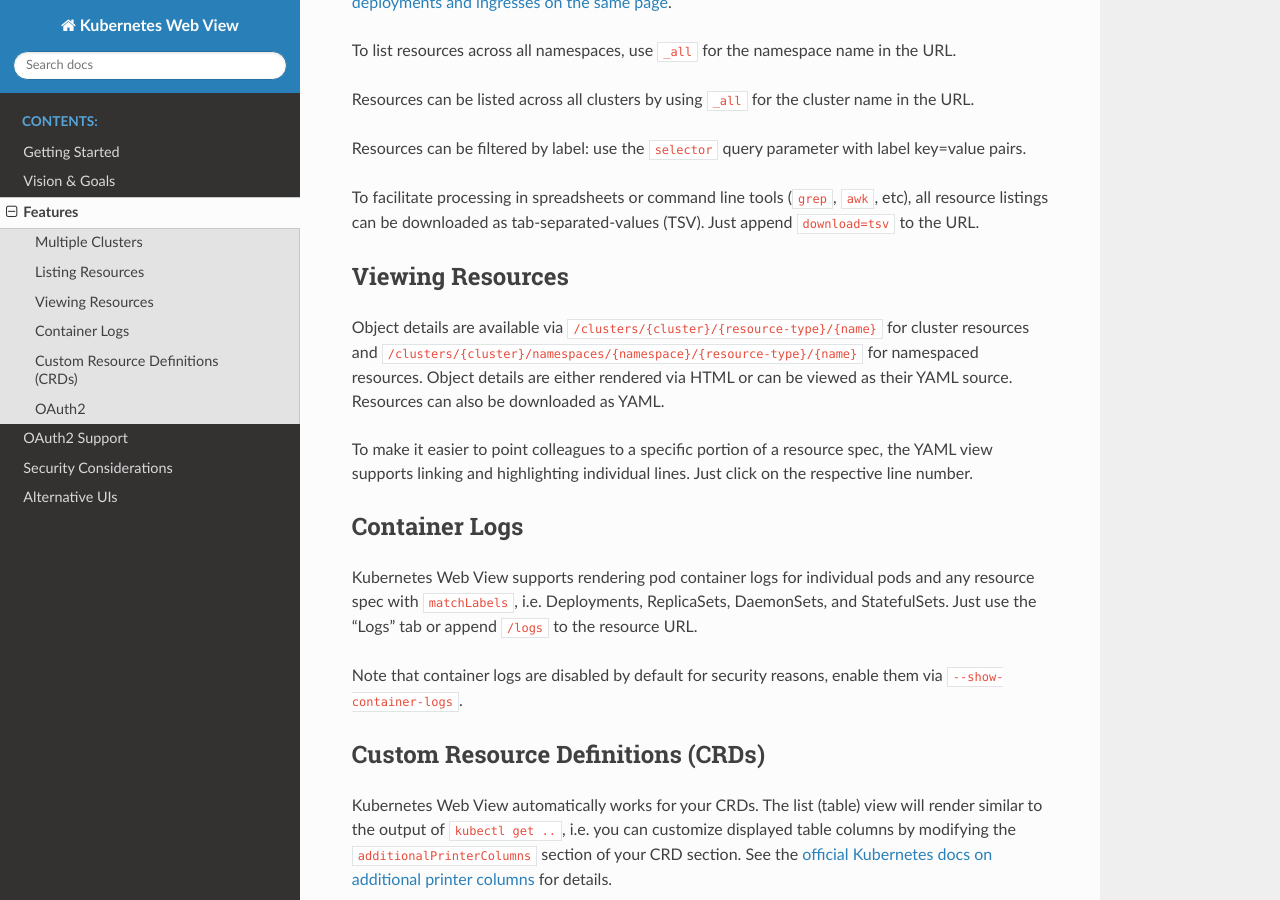
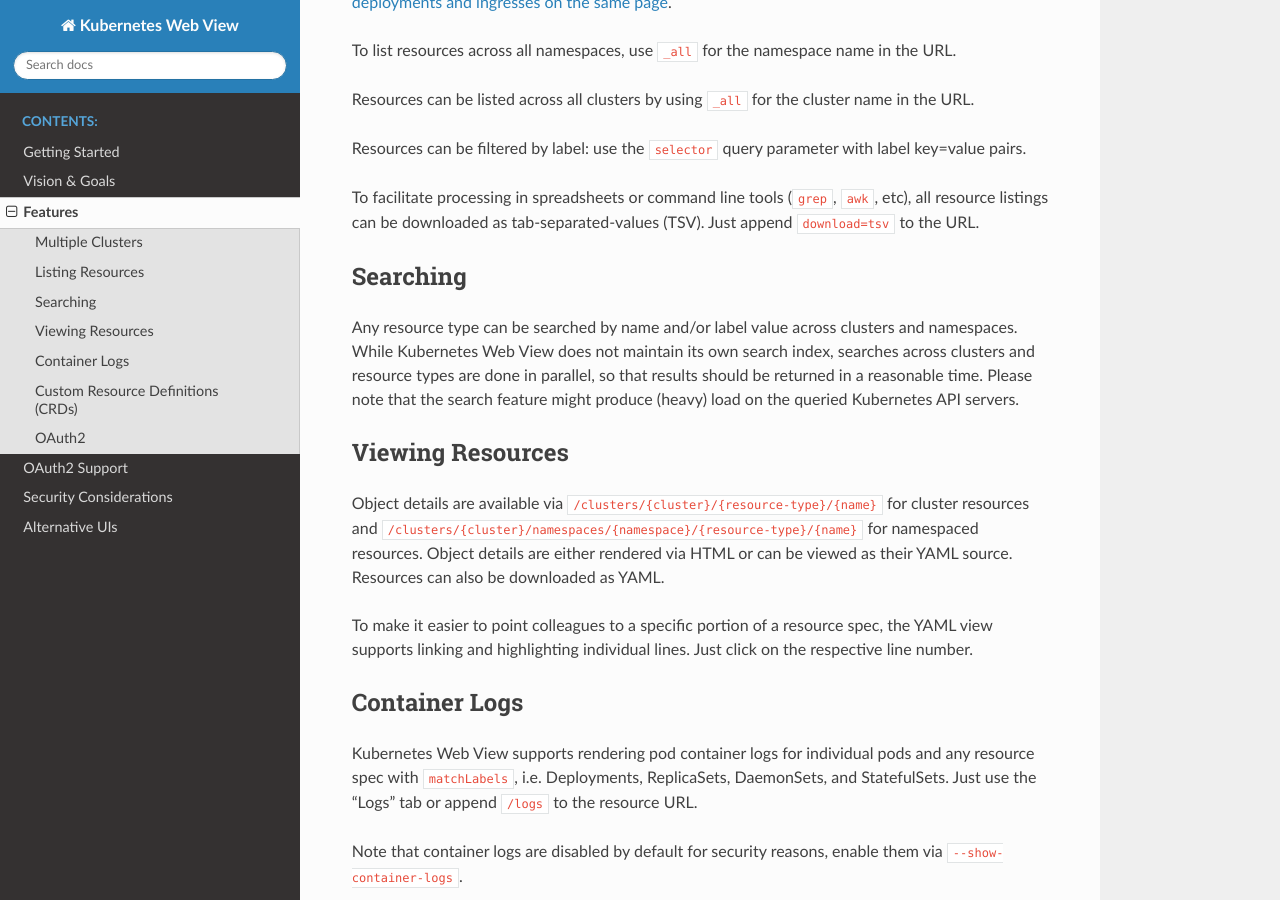
Before and after one commit to hjacobs/kube-web-view, a Sphinx documentation site: the page built from docs/features.rst, in a window 1280 px wide and 900 px high, scrolled down 744 px. Built offline with Sphinx 7.4.7 and the Read the Docs theme 2.0.0, drawn with Linux system fonts in a browser that asks for light colours.

Commit message:
search feature

```diff
--- a/docs/features.rst
+++ b/docs/features.rst
@@ -30,6 +30,14 @@
 
 To facilitate processing in spreadsheets or command line tools (``grep``, ``awk``, etc), all resource listings can be downloaded as tab-separated-values (TSV). Just append ``download=tsv`` to the URL.
 
+Searching
+=========
+
+Any resource type can be searched by name and/or label value across clusters and namespaces.
+While Kubernetes Web View does not maintain its own search index, searches across clusters and resource types are done in parallel, so that results should be returned in a reasonable time.
+Please note that the search feature might produce (heavy) load on the queried Kubernetes API servers.
+
+
 Viewing Resources
 =================
 
```
